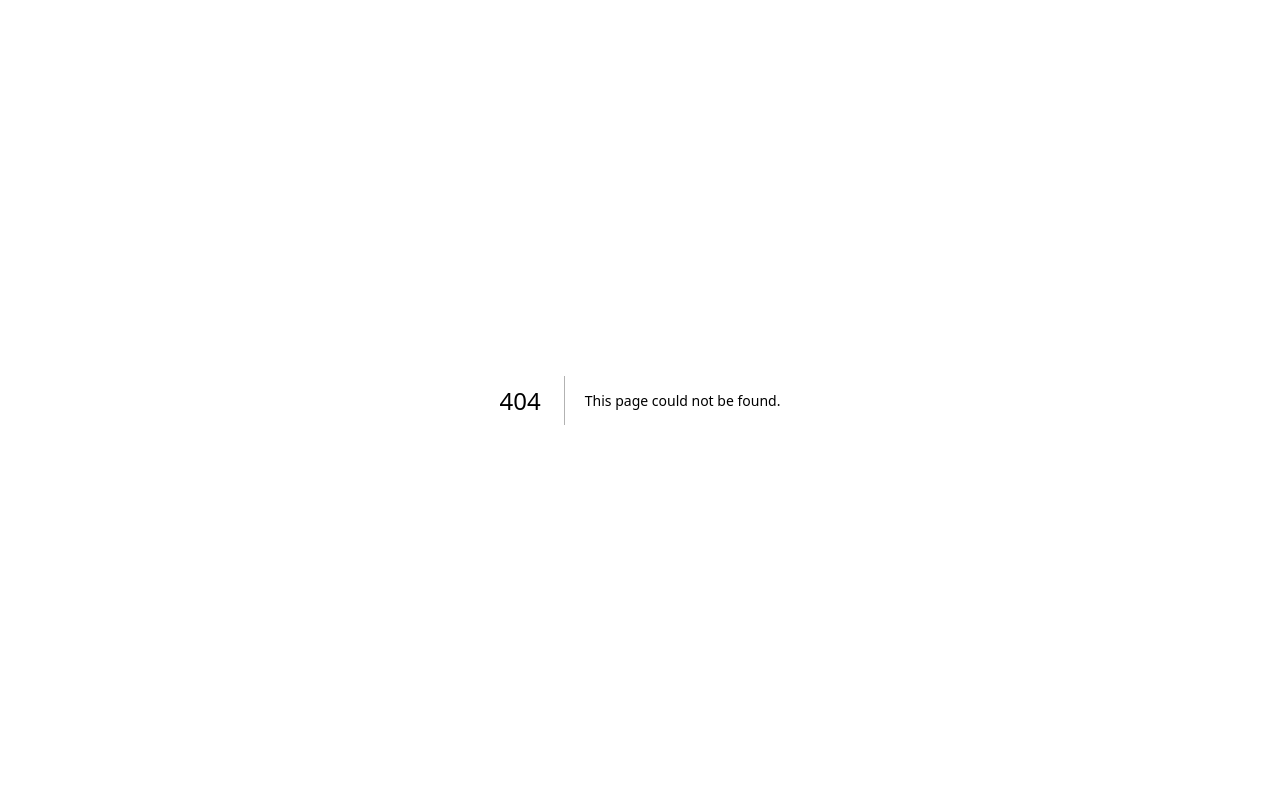
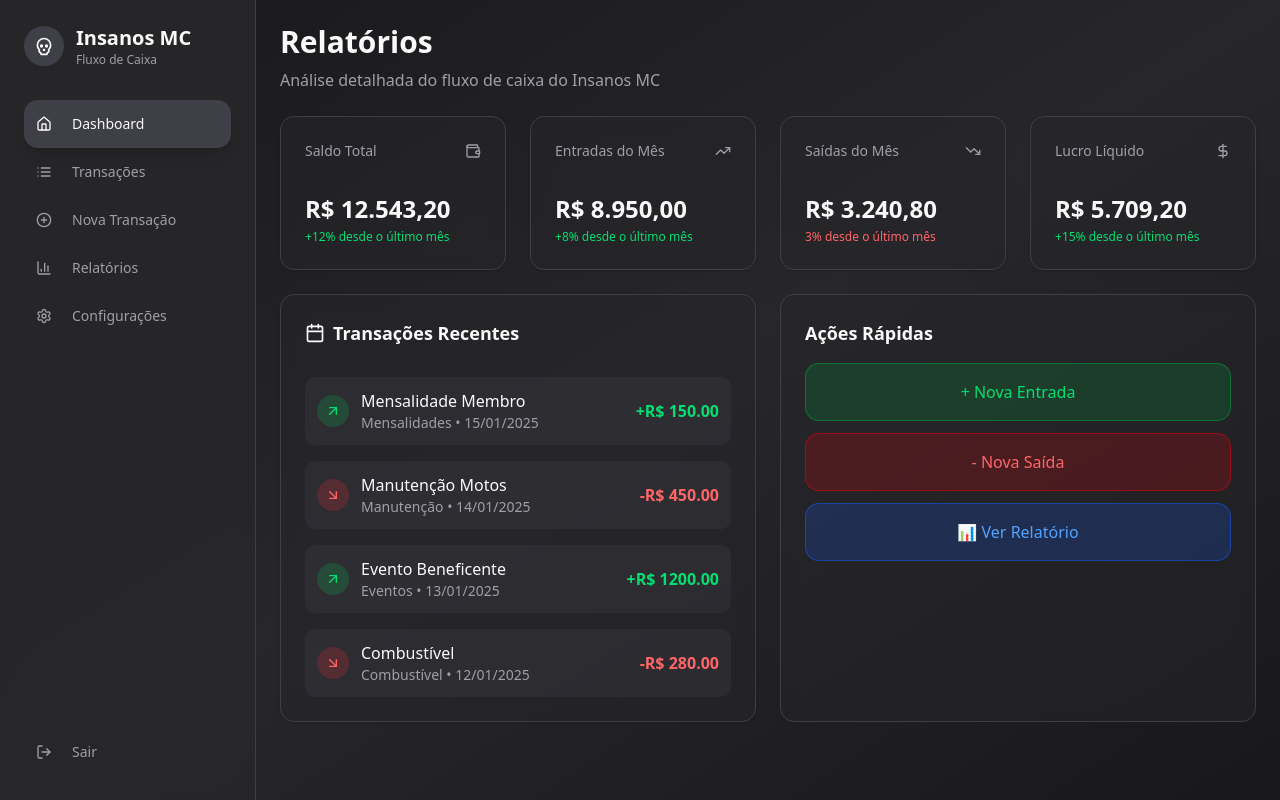
Before and after one commit to IgorSasaki/insanos-finance-control, a Next.js app: page /dashboard in a window 1280 px wide. Before the commit this address had no page. Built offline with nearby package versions, Linux system fonts and the light colour scheme.

Commit message:
feat(app (logged) dashboard): implement dashbaord page

```diff
--- /dev/null
+++ b/src/app/(logged)/dashboard/page.tsx
@@ -0,0 +1,19 @@
+import { NextPage } from 'next'
+
+import { Header } from './_components/Header'
+import { RecentGridTransactions } from './_components/RecentGridTransactions'
+import { StatsGridCards } from './_components/StatsGridCards'
+
+const Page: NextPage = () => {
+  return (
+    <div className="space-y-6 p-6">
+      <Header />
+
+      <StatsGridCards />
+
+      <RecentGridTransactions />
+    </div>
+  )
+}
+
+export default Page
```
